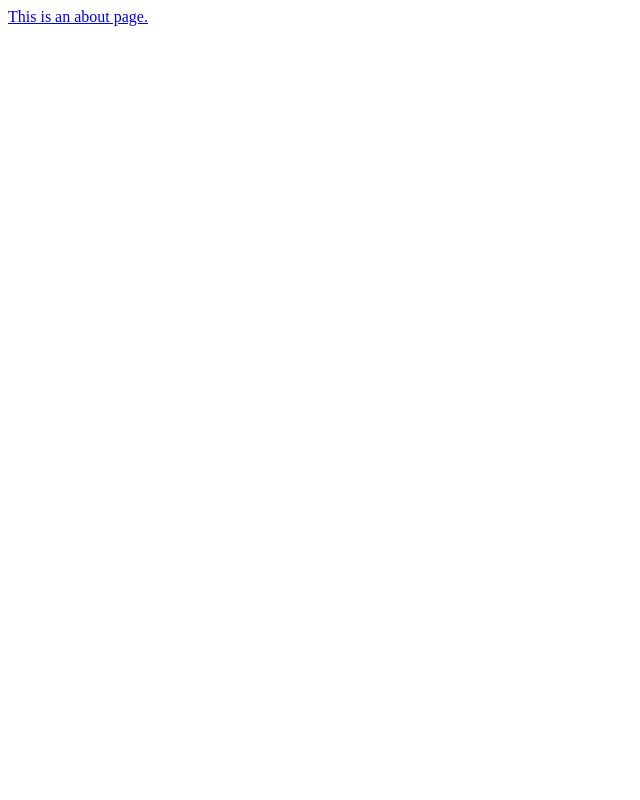
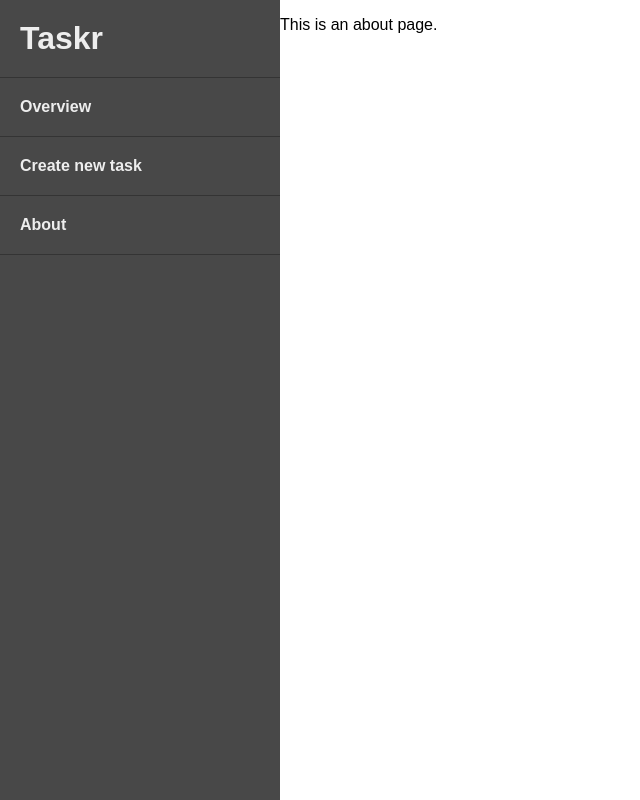
Before and after one commit to maciejpajkowski/taskr, a Next.js app: page /about in a window 1280 px wide. Shown: the whole page, without its empty margins (0-640 px from the left). Built offline with nearby package versions, Linux system fonts and the light colour scheme.

Commit message:
Basic sidebar functionality

```diff
--- /dev/null
+++ b/pages/_document.js
@@ -0,0 +1,35 @@
+import Document, { Head, Main, NextScript } from 'next/document';
+import { ServerStyleSheet, injectGlobal } from 'styled-components';
+
+injectGlobal`
+  body {
+    margin: 0;
+    color: #000;
+    font-family: 'Arial';
+    box-sizing: border-box;
+  }
+`;
+
+export default class MyDocument extends Document {
+  static getInitialProps ({ renderPage }) {
+    const sheet = new ServerStyleSheet()
+    const page = renderPage(App => props => sheet.collectStyles(<App {...props} />))
+    const styleTags = sheet.getStyleElement()
+    return { ...page, styleTags }
+  }
+
+  render () {
+    return (
+      <html>
+        <Head>
+          <title>Taskr v0.0.1</title>
+          {this.props.styleTags}
+        </Head>
+        <body>
+          <Main />
+          <NextScript />
+        </body>
+      </html>
+    )
+  }
+};
--- a/pages/about.js
+++ b/pages/about.js
@@ -1,9 +1,10 @@
+import Layout from '../src/layout/Layout';
 import Link from 'next/link';
 
 const About = () => (
-  <div>
-    <Link href="/">This is an about page.</Link>
-  </div>
+  <Layout>
+    <p>This is an about page.</p>
+  </Layout>
 );
 
 export default About;
--- a/src/components/Sidebar.js
+++ b/src/components/Sidebar.js
@@ -2,34 +2,52 @@ import React from 'react';
 import Link from 'next/link';
 import styled from 'styled-components';
 
-const StyledSidebar = styled.div`
-  position: fixed;
-  width: 300px;
-  background-color: #555;
+const Container = styled.div`
+  width: 280px;
+  background-color: #484848;
   color: #eee;
 
-  li, a {
+  a {
     text-decoration: none;
     color: #eee;
+  }
+
+  ul {
+    padding: 0;
+    margin: 0;
+  }
+
+  h1, li {
+    margin: 0;
+    border-bottom: 1px solid #343434;
+    padding: 20px;
+  }
+
+  li {
+    font-weight: 600;
+    list-style-type: none;
   }
 `
 
 const Sidebar = () => (
-  <StyledSidebar>
+  <Container>
+    <h1>Taskr</h1>
     <ul>
       <li>
         <Link href="/">
           <a>Overview</a>
         </Link>
       </li>
-      <li>Create new task</li>
+      <li><Link href="/create-task">
+          <a>Create new task</a>
+        </Link></li>
       <li>
         <Link href="/about">
           <a>About</a>
         </Link>
       </li>
     </ul>
-  </StyledSidebar>
+  </Container>
 );
 
 export default Sidebar;
--- /dev/null
+++ b/src/layout/Layout.js
@@ -0,0 +1,20 @@
+import React from 'react';
+import styled from 'styled-components';
+import Sidebar from '../components/Sidebar';
+
+const StyledLayout = styled.div`
+  display: flex;
+  flex-direction: row;
+  width: 100vw;
+  height: 100vh;
+  margin: 0;
+`;
+
+const Layout = (props) => (
+  <StyledLayout>
+    <Sidebar />
+    {props.children}
+  </StyledLayout>
+);
+
+export default Layout;
```
Also changed, not shown: pages/index.js (+3 -4 lines).
